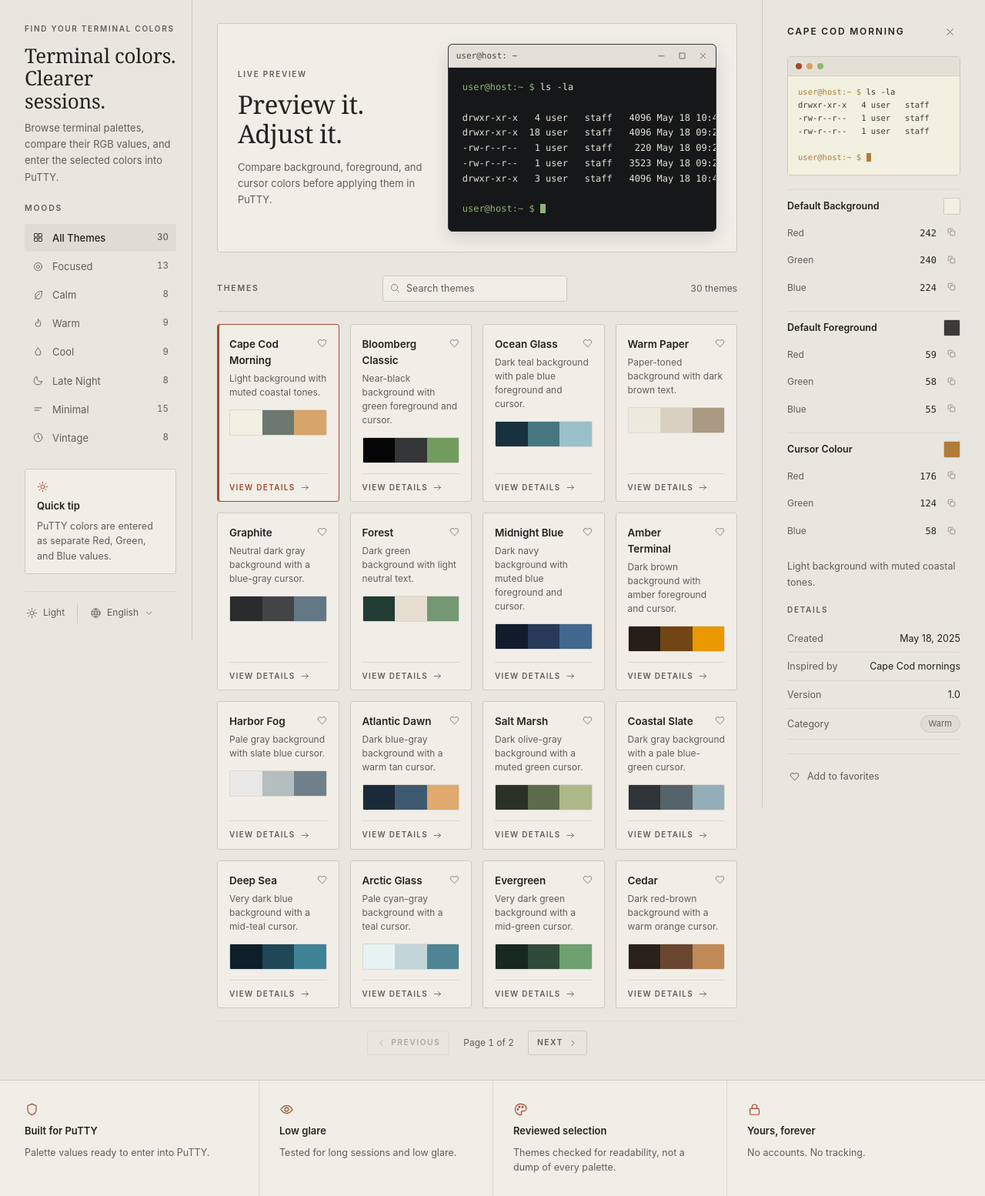
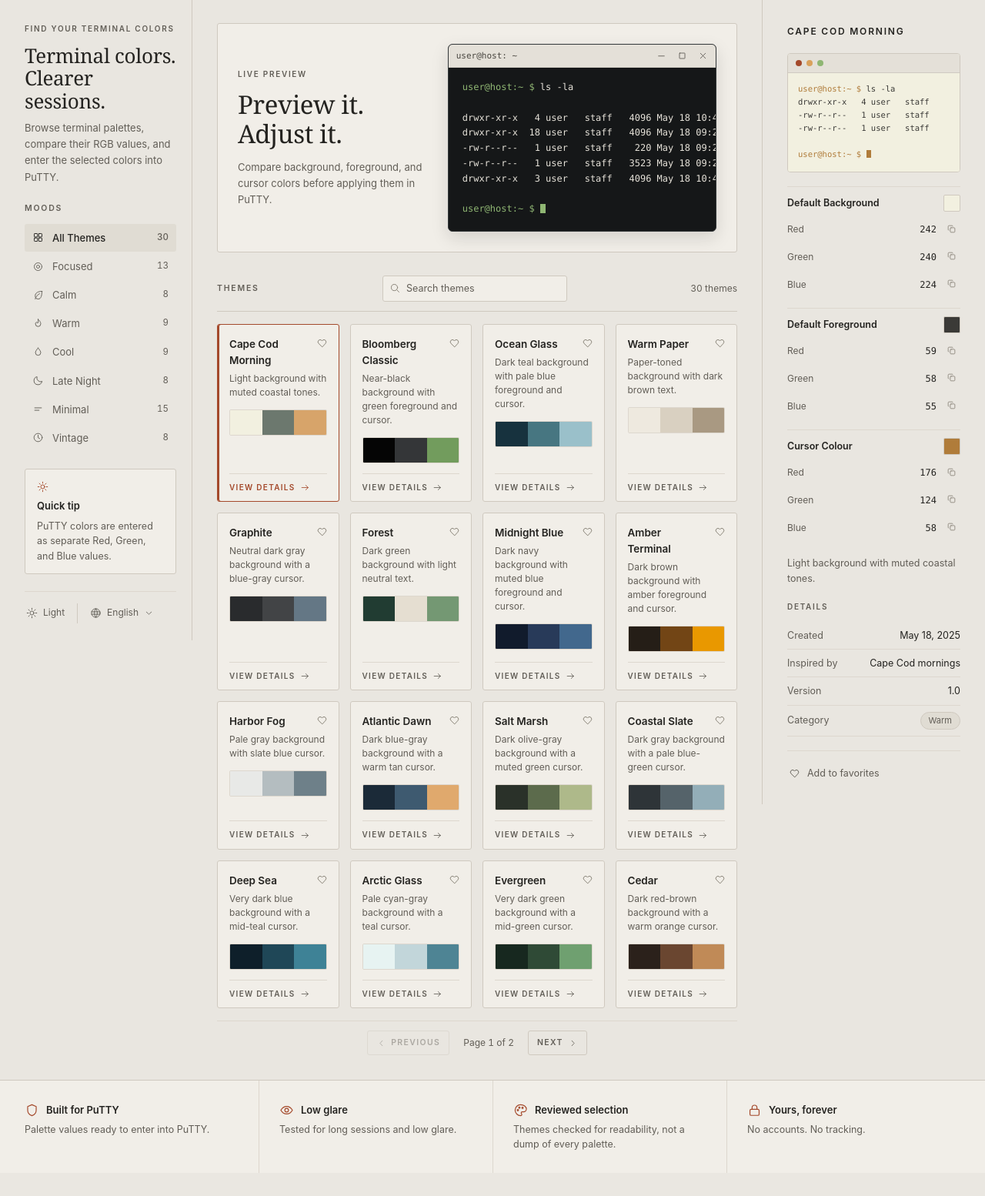
Before and after one commit to danielgavin-code/TerminalPalette, a Flask app: page / in a window 1280 px wide. Shown: the part 91-1645 px from the top of the page at 77% size. After the commit the page ends 1615 px from the top, so only its background shows below. Run offline with Flask 3, Linux system fonts and the light colour scheme.

Commit message:
Remove details-panel close button, inline feature-strip icons, add favicon

```diff
--- a/app/static/css/styles.css
+++ b/app/static/css/styles.css
@@ -645,12 +645,6 @@ a { color: inherit; text-decoration: none; }
 .theme-card.is-selected .card-select { color: var(--accent); }
 
 /* ------------------------------------------- 11. Details --------- */
-.details-head {
-  display: flex;
-  align-items: flex-start;
-  justify-content: space-between;
-  gap: 12px;
-}
 .details-title {
   font-size: 12px;
   font-weight: 600;
@@ -815,17 +809,40 @@ a { color: inherit; text-decoration: none; }
   display: grid;
   grid-template-columns: repeat(4, minmax(0, 1fr));
 }
+/* Icon sits inline to the left of the heading; the body copy spans both
+   columns so it starts at the icon's left edge, not indented to the heading. */
 .feature {
   padding: 28px 26px;
   border-left: 1px solid var(--border-subtle);
-  display: flex;
-  flex-direction: column;
-  gap: 8px;
+  display: grid;
+  grid-template-columns: auto minmax(0, 1fr);
+  column-gap: 9px;
+  row-gap: 5px;
+  align-content: start;
 }
 .feature:first-child { border-left: 0; padding-left: 0; }
-.feature-icon { color: var(--accent); width: 19px; height: 19px; }
-.feature h2 { font-size: 13px; font-weight: 600; }
-.feature p { font-size: 12.5px; color: var(--text-2); line-height: 1.55; }
+.feature-icon {
+  color: var(--accent);
+  width: 19px;
+  height: 19px;
+  grid-column: 1;
+  grid-row: 1;
+  align-self: center;
+}
+.feature h2 {
+  font-size: 13px;
+  font-weight: 600;
+  grid-column: 2;
+  grid-row: 1;
+  align-self: center;
+}
+.feature p {
+  font-size: 12.5px;
+  color: var(--text-2);
+  line-height: 1.55;
+  grid-column: 1 / -1;
+  grid-row: 2;
+}
 
 /* ------------------------------------------- 13. Responsive ------ */
 @media (max-width: 1240px) {
--- a/app/templates/base.html
+++ b/app/templates/base.html
@@ -5,6 +5,7 @@
   <meta name="viewport" content="width=device-width, initial-scale=1">
   <title>{% block title %}Terminal Palette{% endblock %}</title>
   <meta name="description" content="{% block description %}Terminal color schemes built for readable, focused sessions.{% endblock %}">
+  <link rel="icon" type="image/svg+xml" href="{{ url_for('static', filename='img/favicon.svg') }}">
   {# Set the appearance before the stylesheet loads so a returning dark-mode
      user does not see a light flash. The only inline script on the page. #}
   <script>
--- a/app/templates/index.html
+++ b/app/templates/index.html
@@ -229,12 +229,7 @@ drwxr-xr-x   3 user   staff   4096 May 18 10:40 projects
   {# ------------------------------ Details ------------------------ #}
   <div class="details" id="details">
 
-    <div class="details-head">
-      <h2 class="details-title" id="detail-name">{{ initial.name }}</h2>
-      <button type="button" class="icon-btn" data-placeholder aria-label="Close details panel">
-        <svg class="icon icon-sm" aria-hidden="true"><use href="#i-close"/></svg>
-      </button>
-    </div>
+    <h2 class="details-title" id="detail-name">{{ initial.name }}</h2>
 
     <div class="mini-term" id="mini-terminal">
       <div class="mini-bar" aria-hidden="true">
```
Also changed, not shown: app/static/img/favicon.svg (added).
